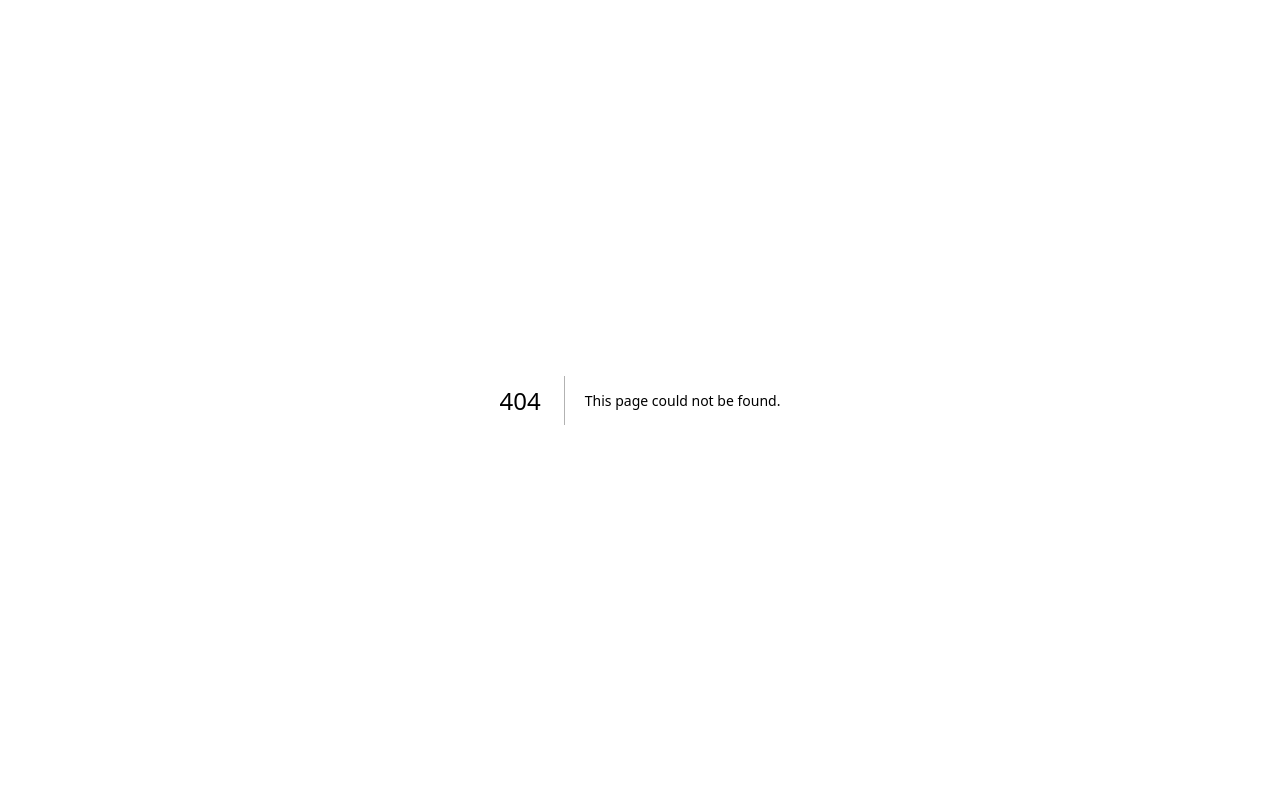
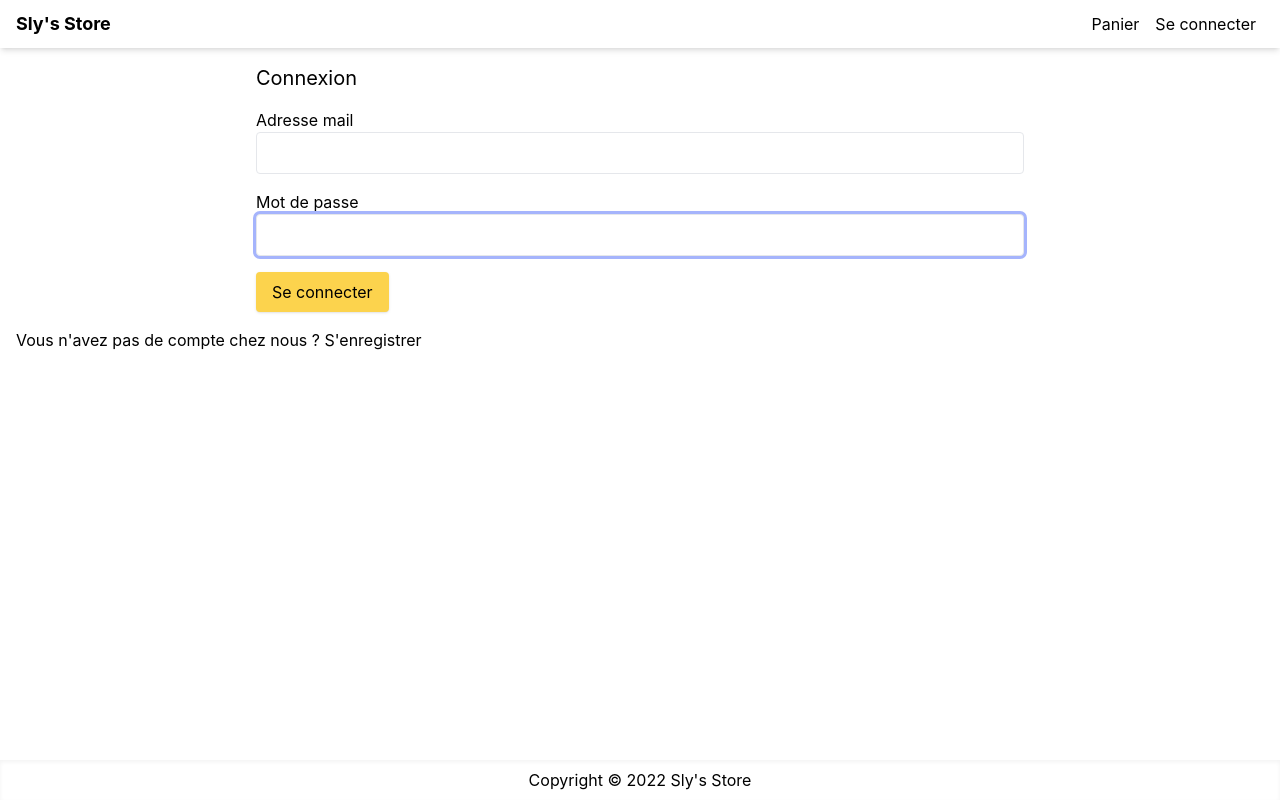
Before and after one commit to 03Sly03/slysstore, a Next.js app: page /login in a window 1280 px wide. Before the commit this address had no page. Built offline with nearby package versions, Linux system fonts and the light colour scheme.

Commit message:
react-hook-form installed; loginForm implemented; regex email & password done;

```diff
--- a/package.json
+++ b/package.json
@@ -19,6 +19,7 @@
     "next": "13.1.1",
     "react": "18.2.0",
     "react-dom": "18.2.0",
+    "react-hook-form": "^7.42.0",
     "typescript": "4.9.4"
   },
   "devDependencies": {
--- a/pages/cart.tsx
+++ b/pages/cart.tsx
@@ -100,7 +100,7 @@ function CartScreen() {
               </li>
               <li>
                 <button
-                  onClick={() => router.push('/shipping')}
+                  onClick={() => router.push('login?redirect=/shipping')}
                   className="primary-button w-full"
                 >
                   Valider le panier
--- /dev/null
+++ b/pages/login.tsx
@@ -0,0 +1,74 @@
+import Link from 'next/link';
+import React from 'react';
+import Layout from '../components/Layout';
+import { SubmitHandler, useForm } from 'react-hook-form';
+
+type FormValues = {
+  email: string;
+  password: string;
+};
+
+function LoginScreen() {
+  const {
+    handleSubmit,
+    register,
+    formState: { errors },
+  } = useForm<FormValues>();
+  const submitHandler: SubmitHandler<FormValues> = ({ email, password }) => {
+    console.log(email, password);
+  };
+  return (
+    <Layout title="connexion">
+      <form
+        className="mx-auto max-w-screen-md"
+        onSubmit={handleSubmit(submitHandler)}
+      >
+        <h1 className="mb-4 text-xl">Connexion</h1>
+        <div className="mb-4">
+          <label htmlFor="email">Adresse mail</label>
+          <input
+            {...register('email', {
+              required: 'Adresse mail manquant',
+              pattern: {
+                value: /^[A-Z0-9._%+-]+@[A-Z0-9.-]+\.[A-Z]{2,}$/i,
+                message: 'Entrez une adresse mail valide',
+              },
+            })}
+            type="email"
+            id="email"
+            className="w-full"
+            autoFocus
+          />
+          {errors.email && (
+            <div className="text-red-500">{errors.email.message}</div>
+          )}
+        </div>
+        <div className="mb-4">
+          <label htmlFor="password">Mot de passe</label>
+          <input
+            {...register('password', {
+              required: 'Veuillez entrer un mot de passe',
+              minLength: { value: 6, message: 'Mot de passe trop court' },
+            })}
+            type="password"
+            id="password"
+            className="w-full"
+            autoFocus
+          />
+          {errors.password && (
+            <div className="text-red-500">{errors.password.message}</div>
+          )}
+        </div>
+        <div className="mb-4">
+          <button className="primary-button">Se connecter</button>
+        </div>
+      </form>
+      <div className="mb-4">
+        Vous n'avez pas de compte chez nous ?&nbsp;
+        <Link href="register">S'enregistrer</Link>
+      </div>
+    </Layout>
+  );
+}
+
+export default LoginScreen;
--- a/styles/globals.css
+++ b/styles/globals.css
@@ -26,3 +26,9 @@ a {
 .primary-button {
   @apply rounded bg-amber-300 py-2 px-4 shadow outline-none hover:bg-amber-400 active:bg-amber-500;
 }
+
+input,
+select,
+textarea {
+  @apply rounded border p-2 outline-none ring-indigo-300 focus:ring;
+}
```
Also changed, not shown: 2 other files (tests, documents, lock files or other folders).
